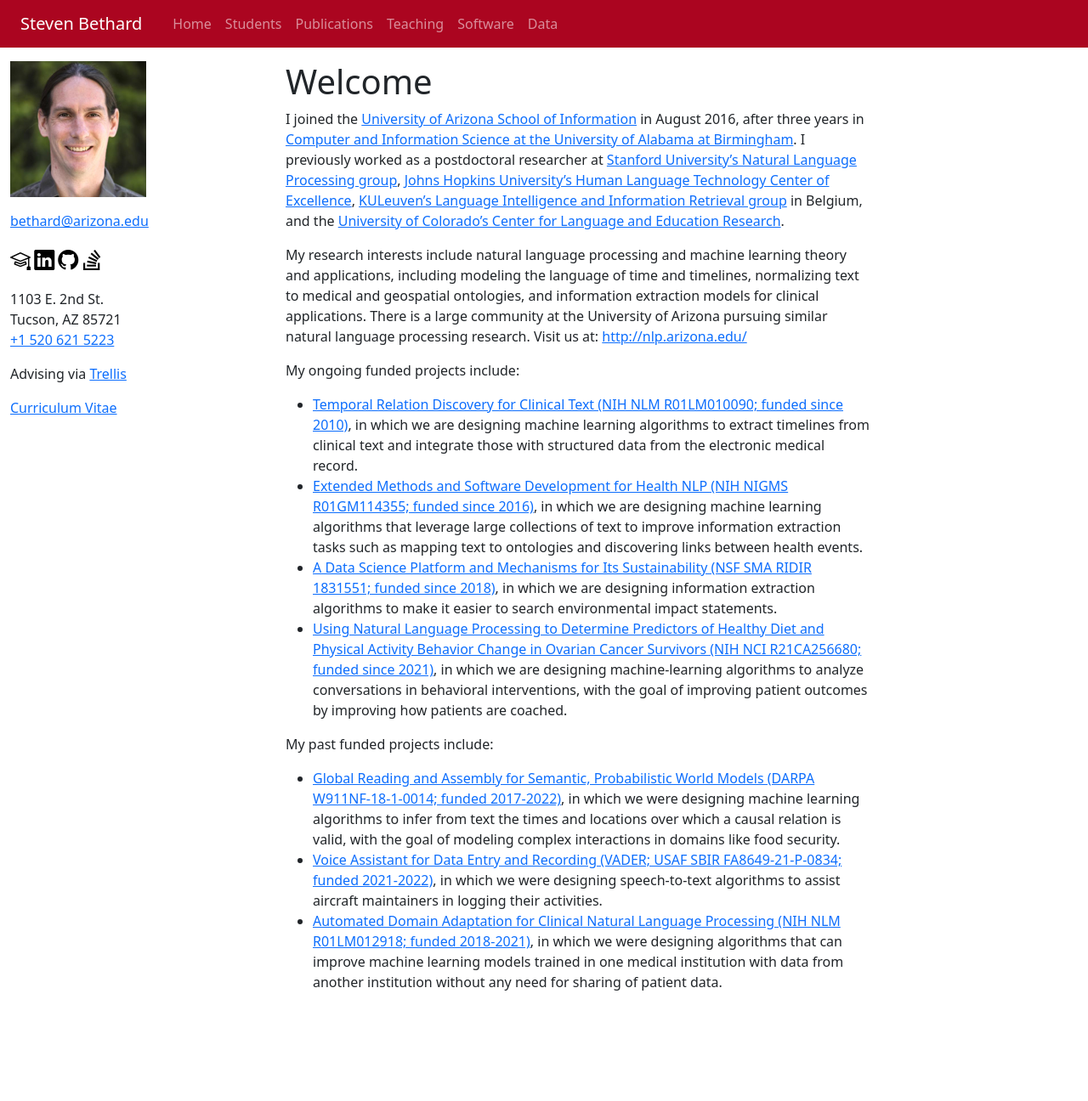
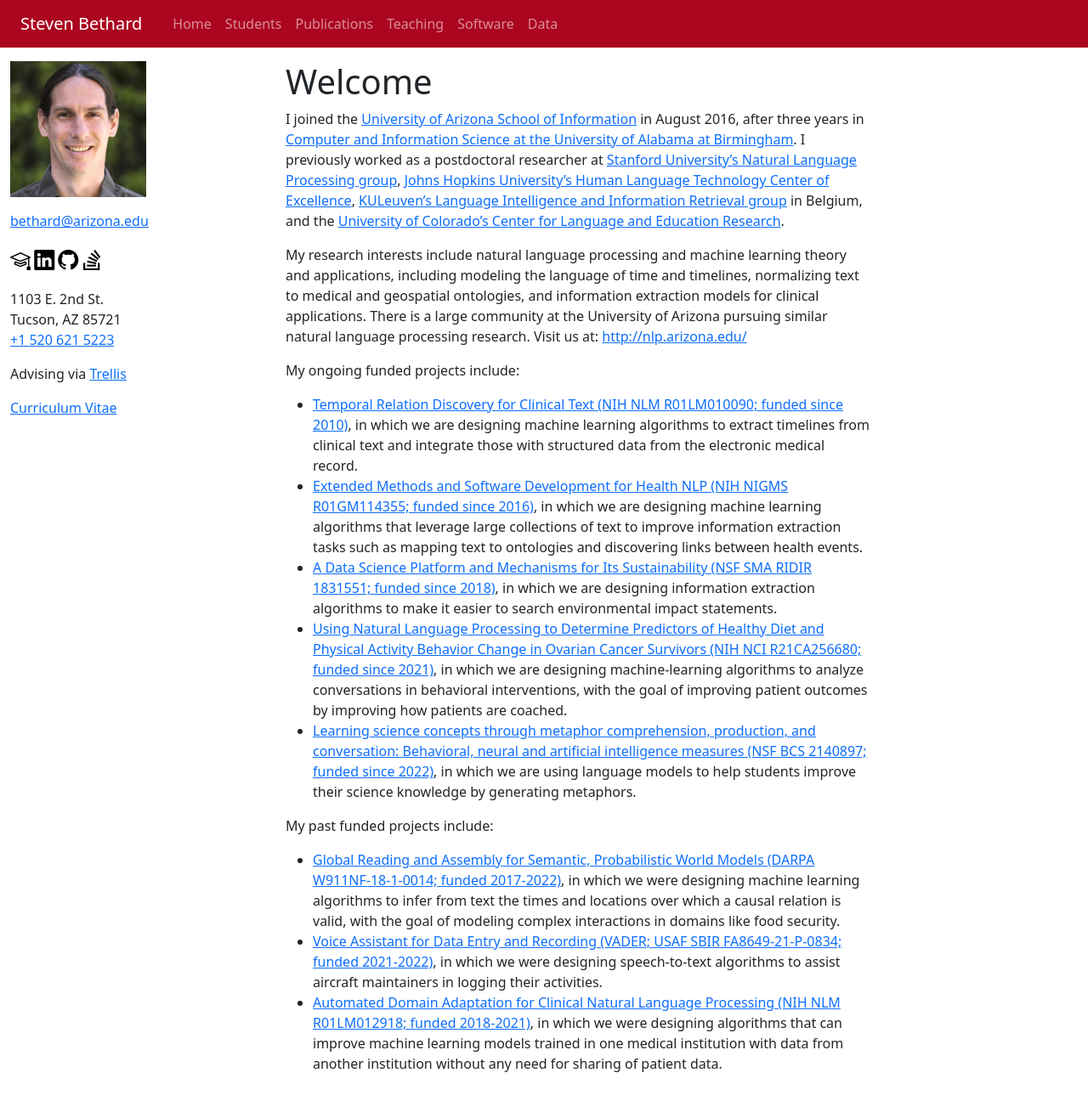
Before and after one commit to bethard/bethard.github.io, a Jekyll site: the page built from index.md, in a window 1280 px wide. Shown: the whole page at 85% size. Built offline with Jekyll 4.4.1, drawn with Linux system fonts in a browser that asks for light colours; before the commit the page ends 1200 px from its top, so only the background shows below that.

Commit message:
adds metaphor project

```diff
--- a/index.md
+++ b/index.md
@@ -22,6 +22,7 @@ My ongoing funded projects include:
 * [Extended Methods and Software Development for Health NLP (NIH NIGMS R01GM114355; funded since 2016)](https://reporter.nih.gov/project-details/10209178), in which we are designing machine learning algorithms that leverage large collections of text to improve information extraction tasks such as mapping text to ontologies and discovering links between health events.
 * [A Data Science Platform and Mechanisms for Its Sustainability (NSF SMA RIDIR 1831551; funded since 2018)](https://www.nsf.gov/awardsearch/showAward?AWD_ID=1831551), in which we are designing information extraction algorithms to make it easier to search environmental impact statements.
 * [Using Natural Language Processing to Determine Predictors of Healthy Diet and Physical Activity Behavior Change in Ovarian Cancer Survivors (NIH NCI R21CA256680; funded since 2021)](https://reporter.nih.gov/project-details/10510666), in which we are designing machine-learning algorithms to analyze conversations in behavioral interventions, with the goal of improving patient outcomes by improving how patients are coached.
+* [Learning science concepts through metaphor comprehension, production, and conversation: Behavioral, neural and artificial intelligence measures (NSF BCS 2140897; funded since 2022)](https://www.nsf.gov/awardsearch/showAward?AWD_ID=2140897), in which we are using language models to help students improve their science knowledge by generating metaphors.
 
 My past funded projects include:
 
```
